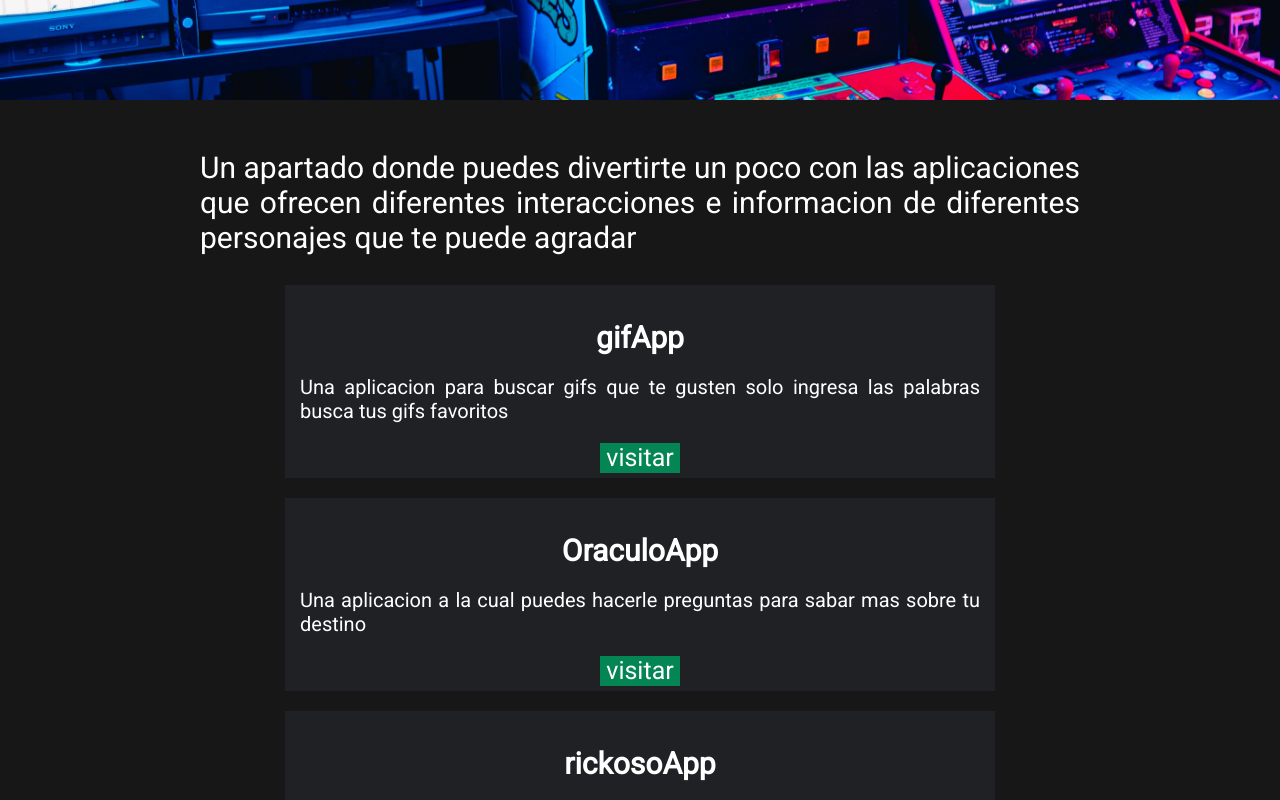
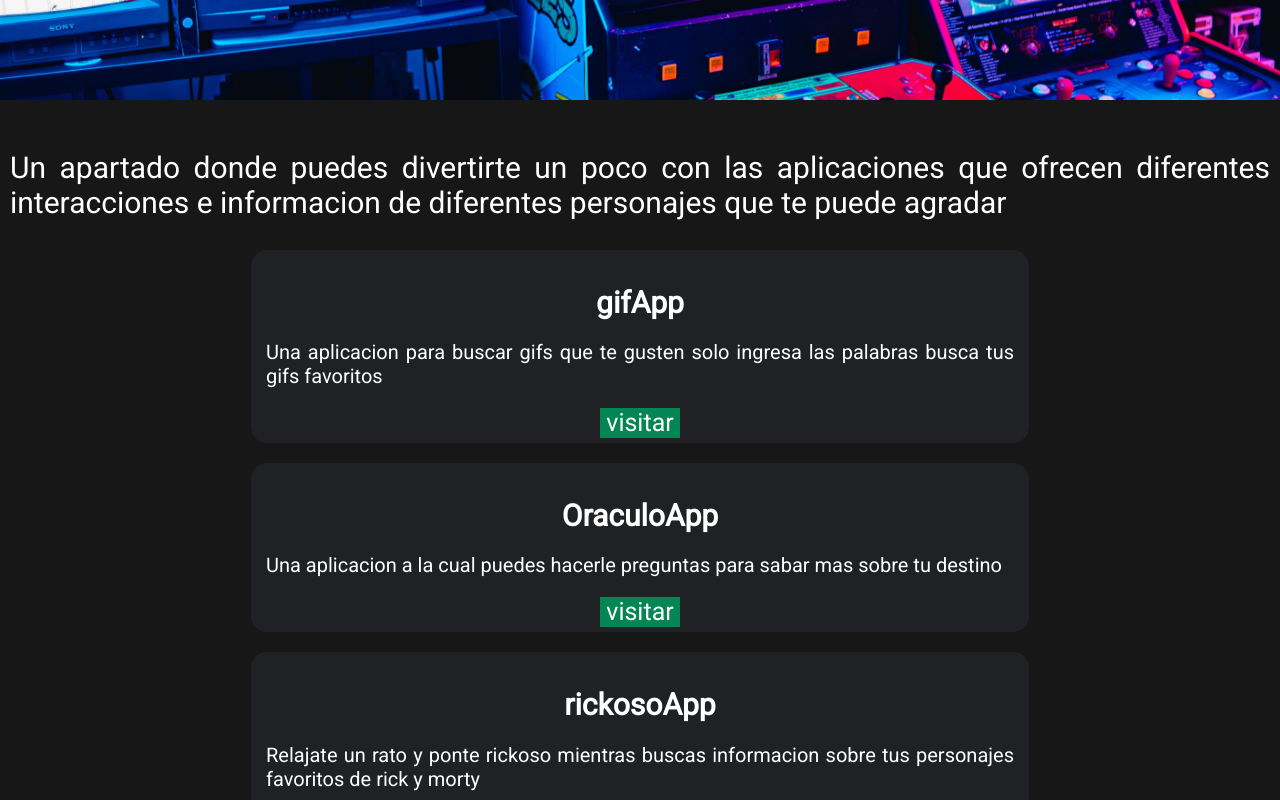
Before and after one commit to SteveBartmoss/steveapp, a React (Create React App) app: page /havefun in a window 1280 px wide. Shown: the part 500-1300 px from the top of the page. Built offline with nearby package versions, Linux system fonts and the light colour scheme.

Commit message:
remove classname was not necesary now

```diff
--- a/src/App.css
+++ b/src/App.css
@@ -1304,11 +1304,6 @@
   justify-content: flex-end;
 }
 
-.div-havefun{
-  width: 900px;
-  margin: auto;
-}
-
 .p-havefun{
   color: white;
   font-size: 30px;
@@ -1327,10 +1322,11 @@
 }
 
 .card-havefun{
-  width: 700px;
+  width: 60%;
   margin: 20px auto;
   background-color: var(--gris-7);
   padding: 5px;
+  border-radius: 1rem;
 }
 
 .p-card{
```
